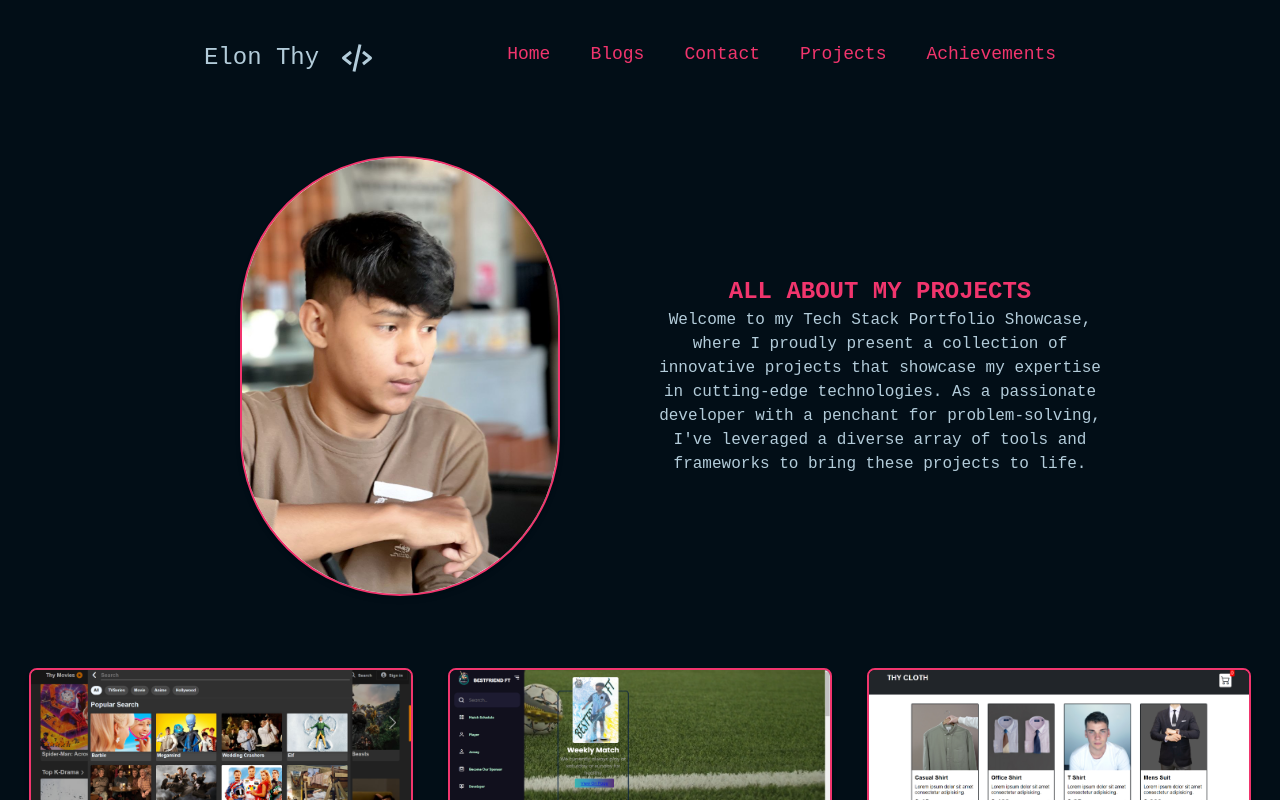
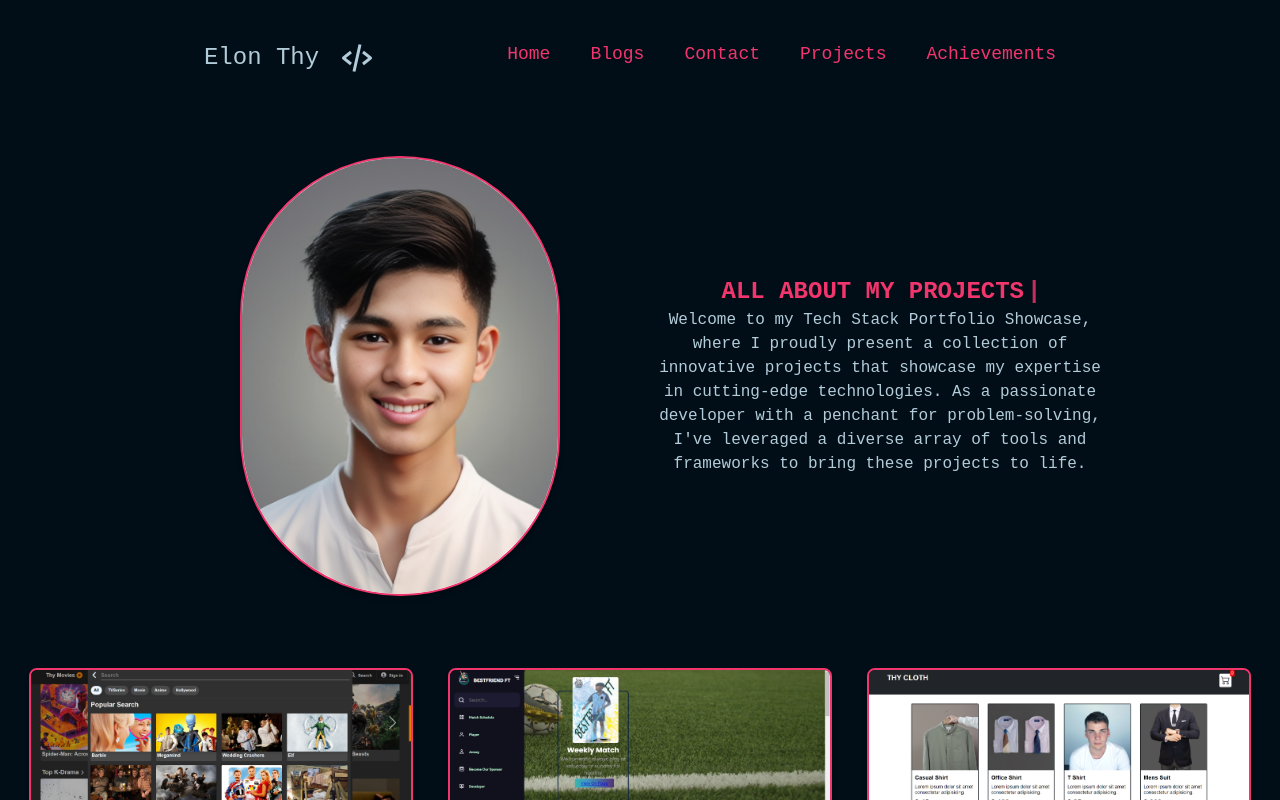
Before and after one commit to Leap-Chanvuthy/elonthy-react-portfolio, a React (Create React App) app: page /project in a window 1280 px wide. Shown: the top 800 px of the page. Built offline with nearby package versions, Linux system fonts and the light colour scheme.

Commit message:
modify project page

```diff
--- a/src/components/project.jsx
+++ b/src/components/project.jsx
@@ -1,21 +1,27 @@
 import Footer from "./footer";
 import NodeProjects from "./projects/node_project";
+import { useTypewriter , Cursor} from "react-simple-typewriter";
 const Project = () => {
-
+  const [text] = useTypewriter({
+    words: ["All About My Projects"],
+    loop: {},
+    typeSpeed: 200,
+    deleteSpeed : 200
+  })
 
   return (
     <div>
       <div className="grid lg:grid-cols-2 sm:grid-cols-1  justify-items-center lg:px-40 lg:py-10 sm:px-20 sm:py-3">
         <div class="max-w-xs mx-auto bg-white border-2 border-col7 shadow-md rounded-full overflow-hidden">
           <img
-            src="../avatar.jpg"
+            src="../avatar4.png"
             alt="Image"
             class="w-full h-full object-cover"
           />
         </div>
         <div className="py-[25%]">
           <h2 className="text-col7 navbar text-2xl font-bold uppercase text-center">
-            All about my projects
+            {text}<Cursor/>
           </h2>
           <p className="text-col3 text-center  px-2 navbar">
              Welcome to my Tech Stack Portfolio Showcase, where I proudly present
```
Also changed, not shown: public/avatar4.png (added).
